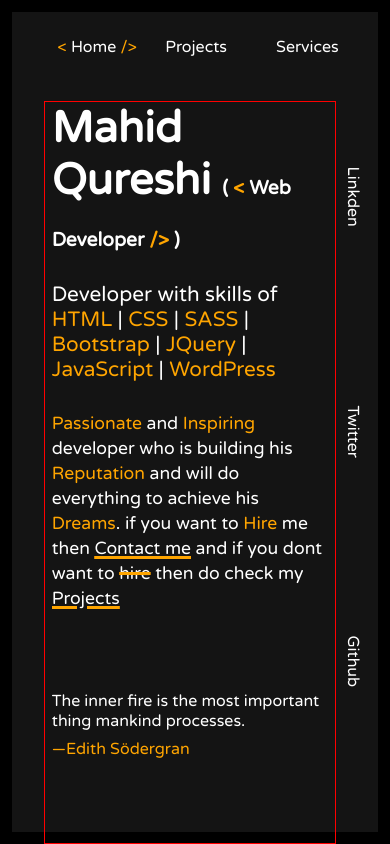
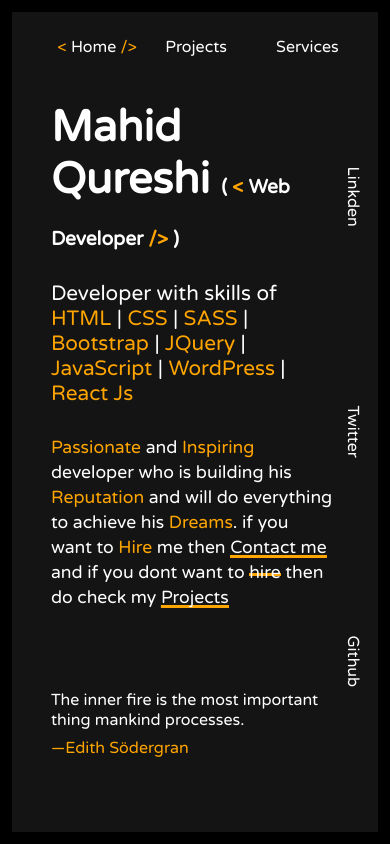
Before and after one commit to Mahad410/mahad410.github.io, a React (Create React App) app: page / in a window 390 px wide. Built offline with nearby package versions, Linux system fonts and the light colour scheme.

Commit message:
Portfolio

```diff
--- a/src/App.jsx
+++ b/src/App.jsx
@@ -13,6 +13,7 @@ import Cisco from './Pages/Cisco_cert';
 import Udemy from './Pages/Udemy_cert';
 import Freecode from './Pages/Freecode';
 import Coursera from './Pages/Coursera_cert';
+import Sql from './Pages/datacamp';
 function App() {
   return (
   <>
@@ -29,6 +30,7 @@ function App() {
             <Route path="/udemy-certificates" element={<Udemy />} />
             <Route path="/freecodecamp-certificates" element={<Freecode />} />
             <Route path="/coursera-certificates" element={<Coursera />} />
+            <Route path="/datacamp-certificates" element={<Sql />} />
   </Routes>
   </div>
   </>
--- a/src/Pages/Certificates.jsx
+++ b/src/Pages/Certificates.jsx
@@ -4,6 +4,7 @@ import udemy from './certificate_type/udemy.webp';
 import cisco from './certificate_type/cisco.webp';
 import freecode from './certificate_type/freecode.webp';
 import coursera from './certificate_type/coursera.webp';
+import datacamp from './certificate_type/datacamp.svg';
 import './certificate.css';
 import {Link} from 'react-router-dom';
 function Cert(){
@@ -76,6 +77,20 @@ function Cert(){
         </button>
         </Link>
 </div>
+
+<div className="p_container">
+                <div className="free_image">
+                    <img src={datacamp} width="70%" height="86px" alt="datacamp"></img>
+                </div>
+                <div className="detail">
+                  <p>From <span className="co">Data Camp</span></p>
+                </div>
+
+      <Link to="/datacamp-certificates">  <button className="btn">
+        Show All Certificates
+        </button>
+        </Link>
+</div>
 </div>
     )
 }
--- a/src/Pages/Home.jsx
+++ b/src/Pages/Home.jsx
@@ -14,7 +14,7 @@ function Home(){
             Mahid Qureshi <span className="co_text">( <span className="co">&lt;</span> Web Developer <span className="co">/&gt;</span> )</span>
         </h1>
         <p className="skills">
-        Developer with skills of <span className="co">HTML</span> | <span className="co">CSS</span> | <span className="co">SASS</span> | <span className="co">Bootstrap</span> | <span className="co">JQuery</span> | <span className="co">JavaScript</span> | <span className="co">WordPress</span>
+        Developer with skills of <span className="co">HTML</span> | <span className="co">CSS</span> | <span className="co">SASS</span> | <span className="co">Bootstrap</span> | <span className="co">JQuery</span> | <span className="co">JavaScript</span> | <span className="co">WordPress</span> | <span className="co">React Js</span>
         </p>
         <p className="desc">
              <span className="co">Passionate</span> and <span className="co">Inspiring</span> developer who is building his <span className="co">Reputation</span> and will do everything to achieve his <span className="co">Dreams</span>.
--- a/src/Pages/certificate.css
+++ b/src/Pages/certificate.css
@@ -5,4 +5,5 @@
 
 .cor_image {
     margin: 36px auto;
+    box-sizing: border-box;
 }
--- /dev/null
+++ b/src/Pages/datacamp.jsx
@@ -0,0 +1,19 @@
+import React from 'react';
+import sql from './certificates/sql.webp';
+function Sql(){
+    return(
+        <div className="pro_container">
+     <div className="p_container">
+                <div className="image">
+                    <a href={sql} ><img src={sql} width="100%" height="180px" alt="appreciation"></img></a>
+                </div>
+                <div className="detail">
+                  <p> Statement of <span className="co">Accomplishment</span> in <span className="co"> SQL </span></p>
+                </div>
+        </div>
+        </div>
+    )
+}
+
+
+export default Sql;
--- a/src/Pages/home.css
+++ b/src/Pages/home.css
@@ -54,15 +54,43 @@
 }
 
 .del {
-    text-decoration: 3px line-through #ffa500;
-    -moz-text-decoration: 3px line-through #ffa500;
-    -webkit-text-decoration: 3px line-through #ffa500;
+    position: relative;
+    text-decoration: none;
+}
+
+.del::after {
+    content: "";
+    position: absolute;
+    left: 0;
+    right: 0;
+    top: 50%;
+    background-color: #ffa500;
+    height: 3px;
+    z-index: -9996;
+    transform-origin: center;
 }
 
 .co_und {
-    text-decoration: 3px underline #ffa500;
-    -webkit-text-decoration: 3px underline #ffa500;
     color: #fff;
+    position: relative;
+    text-decoration: none !important;
+}
+
+.co_und::after {
+    content: "";
+    position: absolute;
+    left: 0;
+    right: 0;
+    bottom: 0;
+    background-color: #ffa500;
+    height: 3px;
+    z-index: -9996;
+    transform-origin: bottom;
+    transition: 300ms all ease-in-out;
+}
+
+.co_und:hover::after {
+    height: 20px;
 }
 
 @media screen and (max-width:1200px) {
@@ -96,10 +124,9 @@
 
 @media screen and (max-width:600px) {
     .main-container {
-        width: 75vw;
+        width: 76vw;
         display: block;
         top: 12%;
-        border: 1px solid red;
     }
     .intro {
         width: 95%;
```
Also changed, not shown: src/Pages/certificate_type/datacamp.svg (added), src/Pages/certificates/sql.webp (added).
